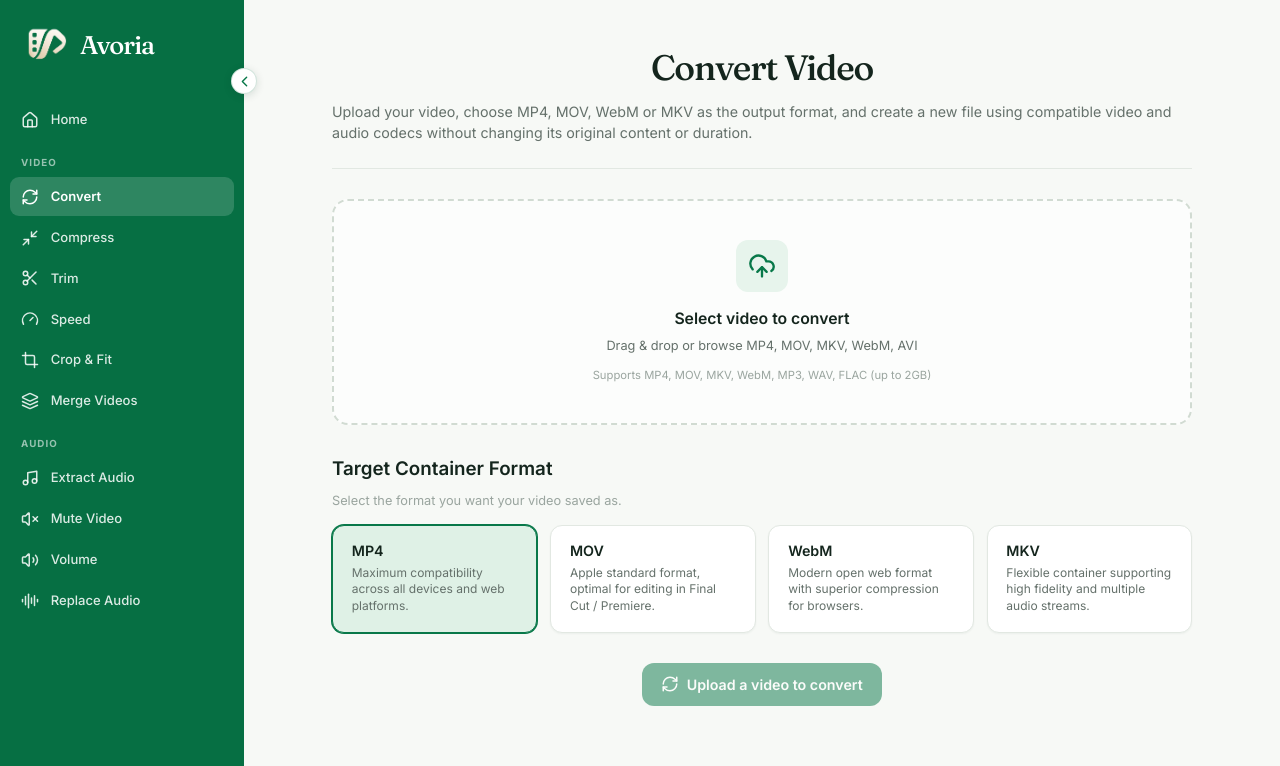
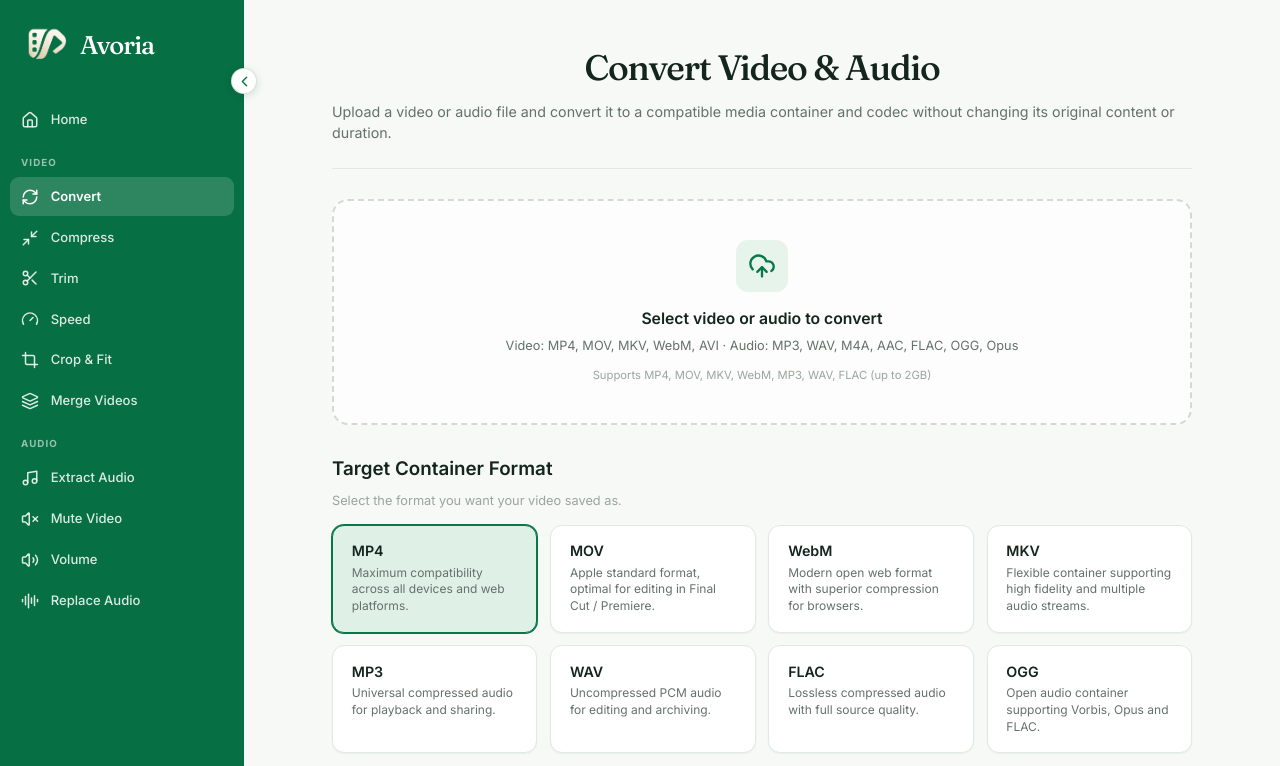
Before and after one commit to sinemadalan/avoria, a React (Vite) app in the folder frontend/: page /convert in a window 1280 px wide. Shown: the top 766 px of the page. Built offline with nearby package versions, Linux system fonts and the light colour scheme; no server answers.

Commit message:
Enabled audio uploads and fix audio preview layout.

```diff
--- a/frontend/src/components/media/MediaPreview.jsx
+++ b/frontend/src/components/media/MediaPreview.jsx
@@ -36,6 +36,7 @@ export default function MediaPreview({
           Your browser does not support video playback.
         </video>
       ) : (
+        <div className="audio-preview-body">
           <audio
             src={src}
             controls
@@ -44,6 +45,7 @@ export default function MediaPreview({
           >
             Your browser does not support audio playback.
           </audio>
+        </div>
       )}
     </div>
   );
--- a/frontend/src/pages/ConvertPage.jsx
+++ b/frontend/src/pages/ConvertPage.jsx
@@ -13,10 +13,16 @@ import { getConversionOptions } from "../api/media.js";
 import { getJobDownloadUrl } from "../api/jobs.js";
 
 const DEFAULT_CONTAINERS = [
-  { id: "mp4", label: "MP4", desc: "Maximum compatibility across all devices and web platforms.", videoCodec: "h264", audioCodec: "aac" },
-  { id: "mov", label: "MOV", desc: "Apple standard format, optimal for editing in Final Cut / Premiere.", videoCodec: "h264", audioCodec: "aac" },
-  { id: "webm", label: "WebM", desc: "Modern open web format with superior compression for browsers.", videoCodec: "vp9", audioCodec: "opus" },
-  { id: "mkv", label: "MKV", desc: "Flexible container supporting high fidelity and multiple audio streams.", videoCodec: "h264", audioCodec: "aac" },
+  { id: "mp4", label: "MP4", desc: "Maximum compatibility across all devices and web platforms.", videoCodec: "h264", audioCodec: "aac", isAudioOnly: false },
+  { id: "mov", label: "MOV", desc: "Apple standard format, optimal for editing in Final Cut / Premiere.", videoCodec: "h264", audioCodec: "aac", isAudioOnly: false },
+  { id: "webm", label: "WebM", desc: "Modern open web format with superior compression for browsers.", videoCodec: "vp9", audioCodec: "opus", isAudioOnly: false },
+  { id: "mkv", label: "MKV", desc: "Flexible container supporting high fidelity and multiple audio streams.", videoCodec: "h264", audioCodec: "aac", isAudioOnly: false },
+  { id: "mp3", label: "MP3", desc: "Universal compressed audio for playback and sharing.", videoCodec: "none", audioCodec: "mp3", isAudioOnly: true },
+  { id: "wav", label: "WAV", desc: "Uncompressed PCM audio for editing and archiving.", videoCodec: "none", audioCodec: "pcm", isAudioOnly: true },
+  { id: "flac", label: "FLAC", desc: "Lossless compressed audio with full source quality.", videoCodec: "none", audioCodec: "flac", isAudioOnly: true },
+  { id: "ogg", label: "OGG", desc: "Open audio container supporting Vorbis, Opus and FLAC.", videoCodec: "none", audioCodec: "vorbis", isAudioOnly: true },
+  { id: "m4a", label: "M4A", desc: "Efficient AAC audio for Apple devices and modern players.", videoCodec: "none", audioCodec: "aac", isAudioOnly: true },
+  { id: "opus", label: "OPUS", desc: "Modern high-efficiency audio for web and speech.", videoCodec: "none", audioCodec: "opus", isAudioOnly: true },
 ];
 
 export default function ConvertPage() {
@@ -48,6 +54,7 @@ export default function ConvertPage() {
               desc: `Extension: ${c.extension}, Codecs: ${displayCodecs.join(", ")}`,
               videoCodec: c.video_codecs?.[0] || "h264",
               audioCodec: c.audio_codecs?.[0] || "aac",
+              isAudioOnly,
             };
           });
           setContainers(mapped);
@@ -58,6 +65,23 @@ export default function ConvertPage() {
     }
     loadOptions();
   }, []);
+
+  const isAudioInput = currentMedia?.mediaType === "audio";
+  const visibleContainers = isAudioInput
+    ? containers.filter((item) => item.isAudioOnly)
+    : containers;
+  const selectedTarget = containers.find((item) => item.id === selectedContainer);
+  const outputMediaType = selectedTarget?.isAudioOnly ? "audio" : "video";
+
+  useEffect(() => {
+    if (visibleContainers.length === 0) return;
+    if (visibleContainers.some((item) => item.id === selectedContainer)) return;
+
+    const firstAvailable = visibleContainers[0];
+    setSelectedContainer(firstAvailable.id);
+    setVideoCodec(firstAvailable.videoCodec);
+    setAudioCodec(firstAvailable.audioCodec);
+  }, [selectedContainer, visibleContainers]);
 
   const handleSelectContainer = (item) => {
     setSelectedContainer(item.id);
@@ -82,9 +106,9 @@ export default function ConvertPage() {
   return (
     <div className="workspace convert-workspace">
       <header className="workspace-header">
-        <h1 className="workspace-title">Convert Video</h1>
+        <h1 className="workspace-title">Convert Video & Audio</h1>
         <p className="workspace-description">
-          Upload your video, choose MP4, MOV, WebM or MKV as the output format, and create a new file using compatible video and audio codecs without changing its original content or duration.
+          Upload a video or audio file and convert it to a compatible media container and codec without changing its original content or duration.
         </p>
       </header>
 
@@ -94,9 +118,9 @@ export default function ConvertPage() {
           <UploadDropzone
             onFileSelect={upload}
             uploading={uploading}
-            accept="video/*"
-            title="Select video to convert"
-            subtitle="Drag & drop or browse MP4, MOV, MKV, WebM, AVI"
+            accept="video/*,audio/*,.m4a,.aac,.flac,.ogg,.opus"
+            title="Select video or audio to convert"
+            subtitle="Video: MP4, MOV, MKV, WebM, AVI · Audio: MP3, WAV, M4A, AAC, FLAC, OGG, Opus"
           />
         ) : (
           <div className="workspace-section">
@@ -106,7 +130,7 @@ export default function ConvertPage() {
             />
             <MediaPreview
               src={currentMedia.previewUrl}
-              mediaType="video"
+              mediaType={currentMedia.mediaType}
               title={currentMedia.originalFilename}
             />
           </div>
@@ -115,7 +139,7 @@ export default function ConvertPage() {
         {/* Processing State */}
         {isProcessing && (
           <ProcessingState
-            title="Converting your video"
+            title={`Converting your ${isAudioInput ? "audio" : "video"}`}
             subtitle={`Transcoding to ${selectedContainer.toUpperCase()} (${videoCodec === "none" ? audioCodec.toUpperCase() : `${videoCodec.toUpperCase()}/${audioCodec.toUpperCase()}`})...`}
           />
         )}
@@ -124,13 +148,13 @@ export default function ConvertPage() {
         {isCompleted && (
           <ResultPanel
             output={output}
-            mediaType="video"
+            mediaType={outputMediaType}
             onReset={resetJob}
-            title="Your converted video is ready"
+            title={`Your converted ${outputMediaType} is ready`}
             subtitle="The new file is ready for playback, editing or sharing."
             variant="conversion"
             downloadUrl={getJobDownloadUrl(jobId)}
-            downloadLabel="Download video"
+            downloadLabel={`Download ${outputMediaType}`}
           />
         )}
 
@@ -143,11 +167,11 @@ export default function ConvertPage() {
             <div className="workspace-section">
               <h2 className="workspace-section-title">Target Container Format</h2>
               <p className="workspace-section-subtitle">
-                Select the format you want your video saved as.
+                Select the format you want your {isAudioInput ? "audio" : "video"} saved as.
               </p>
 
               <div className="option-cards-grid">
-                {containers.map((item) => (
+                {visibleContainers.map((item) => (
                   <OptionCard
                     key={item.id}
                     title={item.label}
@@ -167,7 +191,7 @@ export default function ConvertPage() {
                 disabled={!currentMedia}
               >
                 <RefreshCw size={18} />
-                {currentMedia ? `Convert to ${selectedContainer.toUpperCase()}` : "Upload a video to convert"}
+                {currentMedia ? `Convert to ${selectedContainer.toUpperCase()}` : "Upload video or audio to convert"}
               </button>
             </div>
           </>
--- a/frontend/src/styles/components.css
+++ b/frontend/src/styles/components.css
@@ -491,10 +491,15 @@
   display: block;
 }
 
+.audio-preview-body {
+  padding: 1.25rem 1rem;
+  background-color: var(--bg-surface);
+}
+
 .audio-preview-element {
   width: 100%;
-  padding: 1.5rem 1rem;
-  background-color: var(--bg-surface);
+  min-height: 54px;
+  display: block;
 }
 
 /* ==========================================================================
@@ -1182,8 +1187,7 @@
   padding: 0.75rem 1rem;
 }
 
-.extract-audio-result-card .audio-preview-element {
-  min-height: 104px;
+.extract-audio-result-card .audio-preview-body {
   padding: 1.6rem 0.75rem;
 }
 
```
Lines whose indentation alone changed are shown as unchanged.
